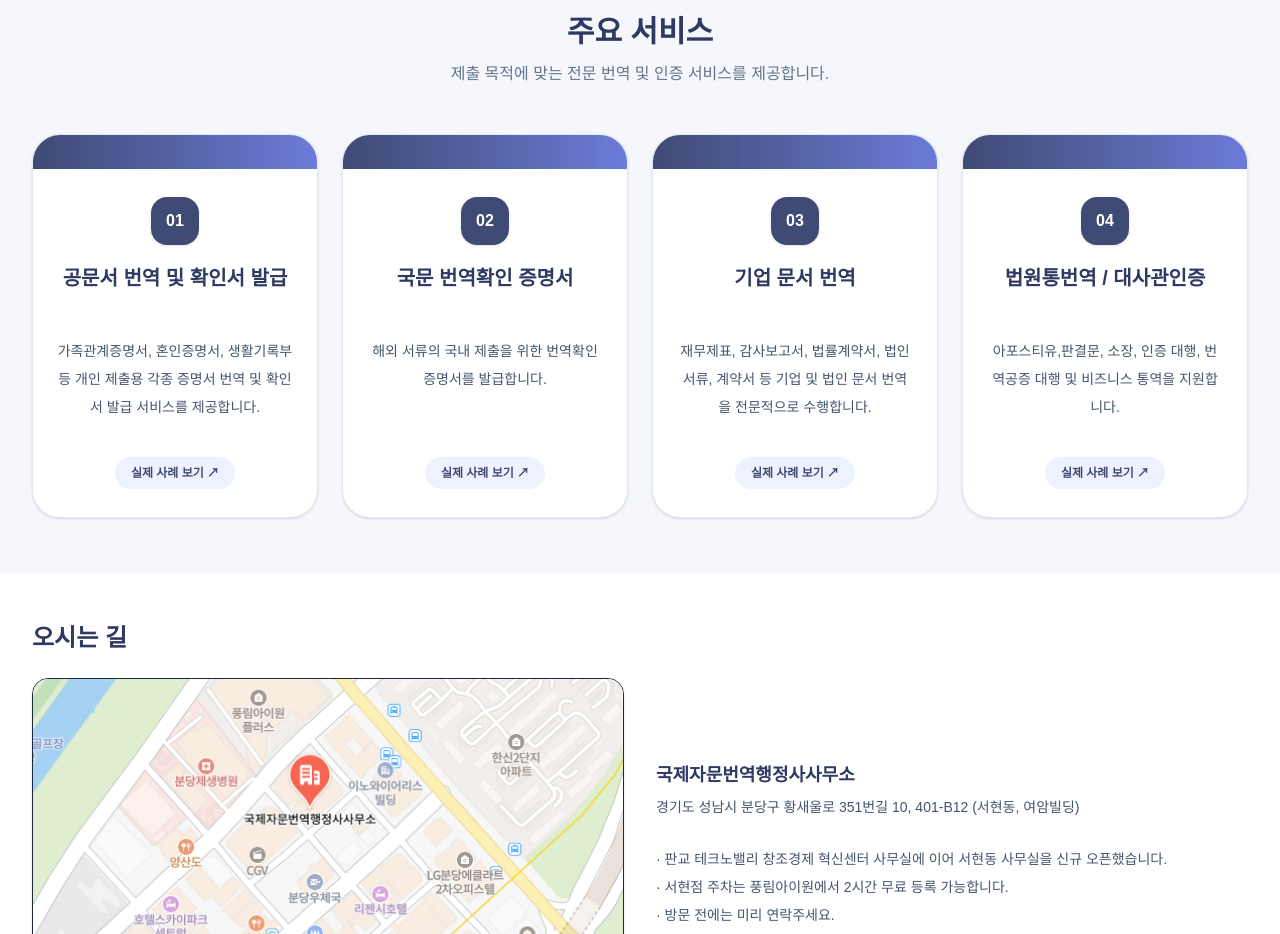
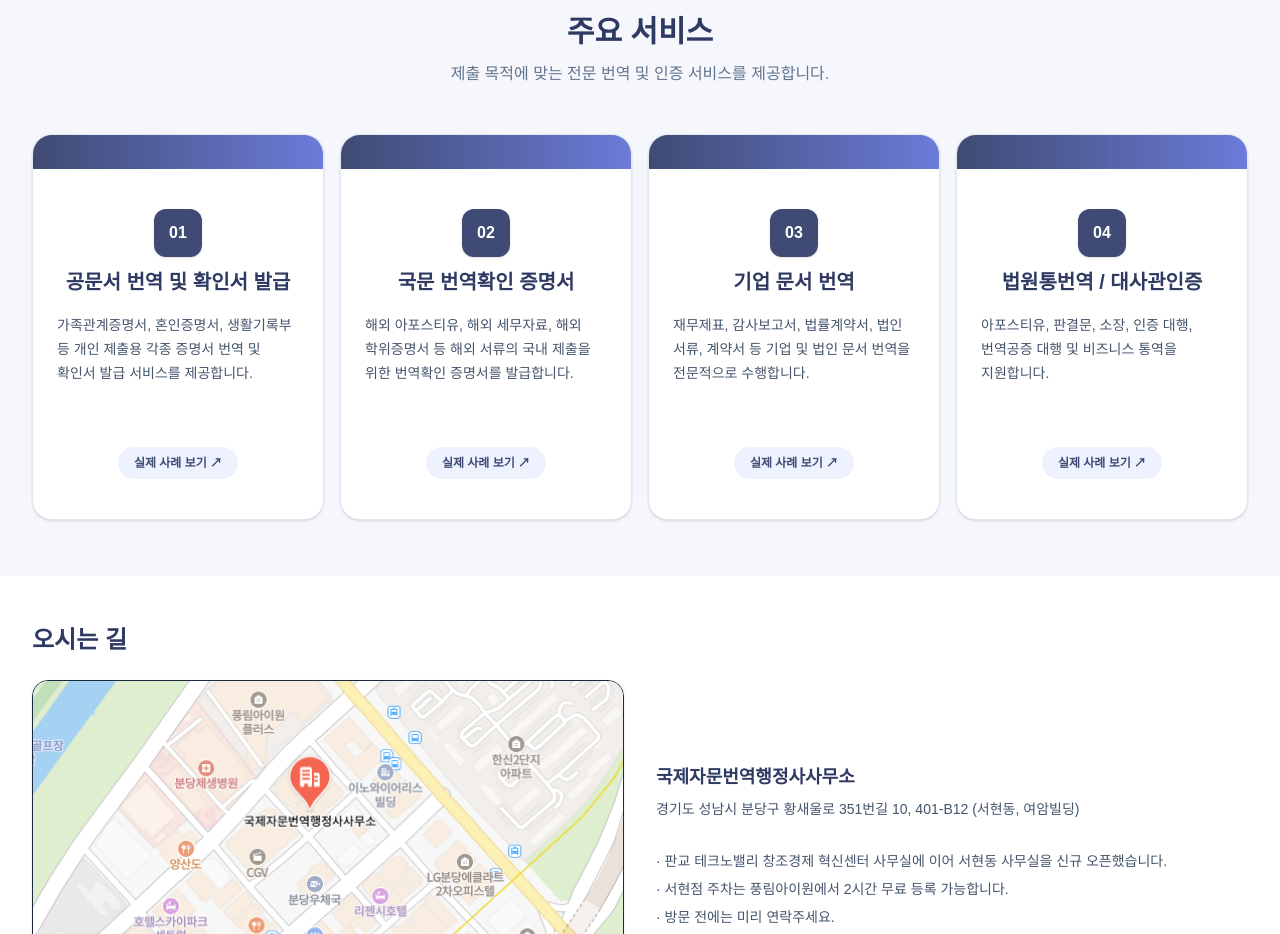
Before and after one commit to loveautumnsky1007-lab/jin-translation, a Next.js app: page / in a window 1280 px wide. Shown: the part 780-1714 px from the top of the page. Built offline with nearby package versions, Linux system fonts and the light colour scheme.

Commit message:
헤더수정 색깔수정

```diff
--- a/app/page.tsx
+++ b/app/page.tsx
@@ -104,12 +104,15 @@ className="inline-flex w-full items-center justify-center rounded-full bg-gradie
               </p>
             </div>
 
-    <div className="grid gap-6 md:grid-cols-2 xl:grid-cols-4">
+            <div className="grid gap-4 md:grid-cols-2 xl:grid-cols-4">
               {[
                 {
                   no: "01",
                   title: "공문서 번역 및 확인서 발급",
-          desc: "가족관계증명서, 혼인증명서, 생활기록부 등 개인 제출용 각종 증명서 번역 및 확인서 발급 서비스를 제공합니다.",
+                  desc: {
+                    mobile: "가족관계증명서, 혼인증명서, 생활기록부 등\n개인 제출용 각종 증명서 번역 및 확인서 발급 서비스를 제공합니다.",
+                    pc: "가족관계증명서, 혼인증명서, 생활기록부 등 개인 제출용 각종 증명서 번역 및 확인서 발급 서비스를 제공합니다.",
+                  },
                   link: isMobile
                     ? "https://m.blog.naver.com/PostList.nhn?blogId=skytruthlee&from=postList&categoryNo=22"
                     : "https://blog.naver.com/PostList.nhn?blogId=skytruthlee&from=postList&categoryNo=22",
@@ -117,7 +120,10 @@ className="inline-flex w-full items-center justify-center rounded-full bg-gradie
                 {
                   no: "02",
                   title: "국문 번역확인 증명서",
-          desc: "해외 서류의 국내 제출을 위한 번역확인 증명서를 발급합니다.",
+                  desc: {
+                    mobile: "해외 아포스티유, 해외 세무자료, 해외 학위증명서 등\n해외 서류의 국내 제출을 위한 번역확인 증명서를 발급합니다.",
+                    pc: "해외 아포스티유, 해외 세무자료, 해외 학위증명서 등 해외 서류의 국내 제출을 위한 번역확인 증명서를 발급합니다.",
+                  },
                   link: isMobile
                     ? "https://m.blog.naver.com/PostList.nhn?blogId=skytruthlee&from=postList&categoryNo=22"
                     : "https://blog.naver.com/PostList.nhn?blogId=skytruthlee&from=postList&categoryNo=22",
@@ -125,7 +131,10 @@ className="inline-flex w-full items-center justify-center rounded-full bg-gradie
                 {
                   no: "03",
                   title: "기업 문서 번역",
-          desc: "재무제표, 감사보고서, 법률계약서, 법인 서류, 계약서 등 기업 및 법인 문서 번역을 전문적으로 수행합니다.",
+                  desc: {
+                    mobile: "재무제표, 감사보고서, 법률계약서, 법인 서류, 계약서 등\n기업 및 법인 문서 번역을 전문적으로 수행합니다.",
+                    pc: "재무제표, 감사보고서, 법률계약서, 법인 서류, 계약서 등 기업 및 법인 문서 번역을 전문적으로 수행합니다.",
+                  },
                   link: isMobile
                     ? "https://m.blog.naver.com/PostList.naver?blogId=skytruthlee&from=postList&categoryNo=10"
                     : "https://blog.naver.com/PostList.naver?blogId=skytruthlee&from=postList&categoryNo=10",
@@ -133,7 +142,10 @@ className="inline-flex w-full items-center justify-center rounded-full bg-gradie
                 {
                   no: "04",
                   title: "법원통번역 / 대사관인증",
-          desc: "아포스티유,판결문, 소장, 인증 대행, 번역공증 대행 및 비즈니스 통역을 지원합니다.",
+                  desc: {
+                    mobile: "아포스티유, 판결문, 소장, 인증 대행,\n번역공증 대행 및 비즈니스 통역을 지원합니다.",
+                    pc: "아포스티유, 판결문, 소장, 인증 대행, 번역공증 대행 및 비즈니스 통역을 지원합니다.",
+                  },
                   link: isMobile
                     ? "https://m.blog.naver.com/PostList.naver?blogId=skytruthlee&from=postList&categoryNo=27"
                     : "https://blog.naver.com/PostList.naver?blogId=skytruthlee&from=postList&categoryNo=27",
@@ -144,26 +156,24 @@ className="inline-flex w-full items-center justify-center rounded-full bg-gradie
                   href={item.link}
                   target="_blank"
                   rel="noopener noreferrer"
-          className="group block overflow-hidden rounded-[28px] border border-slate-200 bg-white shadow-sm transition duration-200 hover:-translate-y-1 hover:border-[#cfd6ea] hover:bg-[#fbfcff] hover:shadow-xl"
+                  className="group block overflow-hidden rounded-[20px] border border-slate-200 bg-white shadow-sm transition duration-200 hover:-translate-y-1 hover:border-[#cfd6ea] hover:bg-[#fbfcff] hover:shadow-xl"
                 >
                   <div className="h-8.5 w-full bg-gradient-to-r from-[#3f4b74] to-[#6c7bd9]" />
 
-          <div className="px-6 py-7">
-            <div className="mb-5 flex justify-center">
-              <div className="flex h-12 w-12 items-center justify-center rounded-2xl bg-[#3f4b74] text-base font-bold text-white shadow-sm">
+                  <div className="px-3 py-2 sm:px-6 sm:py-8 lg:py-10">
+                    <div className="mb-3 flex justify-center">
+                      <div className="flex h-8 w-8 sm:h-12 sm:w-12 items-center justify-center rounded-xl bg-[#3f4b74] text-sm sm:text-base font-bold text-white shadow-sm">
                         {item.no}
                       </div>
                     </div>
 
-            <h3 className="min-h-[56px] text-center text-xl font-bold leading-snug text-[#2f3a63] transition group-hover:text-[#3f4b74]">
-              {item.title}
+<h3 className="text-center text-base sm:text-xl font-bold leading-snug text-[#2f3a63] lg:mb-4">                      {item.title}
                     </h3>
 
-<p className="mt-4 text-center text-sm leading-7 text-slate-600 min-h-[96px]">
-                {item.desc}
+                    <p className="mt-3 text-center lg:text-left text-xs sm:text-sm leading-6 text-slate-600 lg:min-h-[110px] break-keep whitespace-pre-line">
+                      {isMobile ? item.desc.mobile : item.desc.pc}
                     </p>
-
-<div className="mt-auto pt-6 flex justify-center">
+                    <div className="mt-auto pt-4 sm:pt-6 flex justify-center">
                       <span className="inline-flex items-center rounded-full bg-[#eef2ff] px-4 py-2 text-xs font-semibold text-[#3f4b74] transition group-hover:bg-[#e4eafe]">
                         실제 사례 보기 ↗
                       </span>
@@ -176,8 +186,7 @@ className="inline-flex w-full items-center justify-center rounded-full bg-gradie
         </section>
 
         <section className="bg-white py-12">
-          <div className="mx-auto max-w-7xl px-6 lg:px-8">
-
+          <div className="mx-auto max-w-7xl px-3 sm:px-6 lg:px-8">
             <h2 className="text-2xl font-bold text-[#2f3a63] mb-6">
               오시는 길
             </h2>
--- a/components/Header.tsx
+++ b/components/Header.tsx
@@ -322,8 +322,8 @@ export default function Header() {
                 }
               className={`flex w-full items-center justify-center gap-2 px-4 py-3 text-white ${
   openMobileMenu === menu.title
-                    ? "rounded-t-2xl bg-[#3f4b74]"
-                    : "rounded-2xl bg-[#3f4b74]"
+    ? "rounded-t-2xl bg-gradient-to-r from-[#3f4b74] to-[#5a6bbf]"
+    : "rounded-2xl bg-gradient-to-r from-[#3f4b74] to-[#5a6bbf]"
 }`}
               >
                 <div className="flex-1 text-center">
@@ -334,7 +334,7 @@ export default function Header() {
                 </div>
 
               <span
-                  className={`text-sm text-slate-200 transition-transform ${
+  className={`text-lg font-bold text-white transition-transform duration-200 ${
     openMobileMenu === menu.title ? "rotate-180" : ""
   }`}
 >
```
Lines whose indentation alone changed are shown as unchanged.
